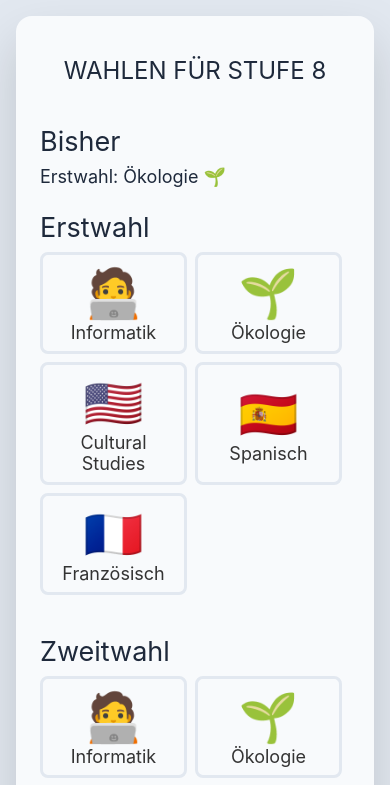
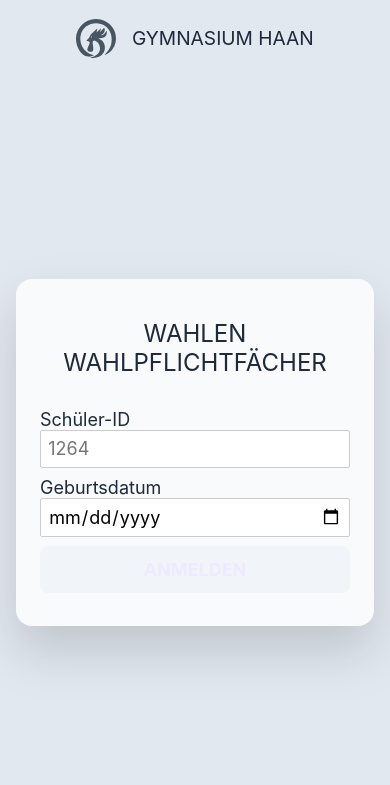
Before and after one commit to 3nt3/course-selection-page-but-worse, a Svelte app: page / in a window 390 px wide. Shown: the top 785 px of the page. Built offline with nearby package versions, Linux system fonts and the light colour scheme.

Commit message:
add logo
Signed-off-by: 3nt3 <gott@3nt3.de>

```diff
--- a/src/App.svelte
+++ b/src/App.svelte
@@ -8,10 +8,10 @@
     let secondarySelection: string | null = null;
     let done = false;
 
-    // let data: object | null = null;
-    let data: object | null = JSON.parse(
-        '{"id":"4009","stufe":"8","gebdat":"2005-11-16","erstwahl":"Ökologie","zweitwahl":null,"subjects":[{"fach":"Informatik"},{"fach":"\\u00d6kologie"},{"fach":"Cultural Studies"},{"fach":"Spanisch"},{"fach":"Franz\\u00f6sisch"}]}'
-    );
+    let data: object | null = null;
+    // let data: object | null = JSON.parse(
+    //     '{"id":"4009","stufe":"8","gebdat":"2005-11-16","erstwahl":"Ökologie","zweitwahl":null,"subjects":[{"fach":"Informatik"},{"fach":"\\u00d6kologie"},{"fach":"Cultural Studies"},{"fach":"Spanisch"},{"fach":"Franz\\u00f6sisch"}]}'
+    // );
     let loading = false;
     $: secondarySelectionAvailable = ((data || {})["stufe"] || "") !== "6";
 
@@ -84,9 +84,19 @@
 </script>
 
 <main>
+    <a id="logo" href="./">
+        <img src="./logo.svg" alt="Logo" />
+        <h1>Gymnasium Haan</h1>
+    </a>
     <div id="form" class:expanded-form={secondarySelectionAvailable && data}>
         {#if error}
-            <div id="error">Joa nee eher nicht bro</div>
+            <div id="error">
+                {#if errorMessage}
+                    {errorMessage}
+                {:else}
+                    Joa nee eher nicht bro
+                {/if}
+            </div>
         {/if}
         {#if loading}
             Loading...
@@ -220,12 +230,38 @@
 </main>
 
 <style lang="scss">
+    #logo {
+        margin-bottom: auto;
+
+        display: flex;
+        flex-direction: row;
+        align-items: center;
+
+        height: 2.8rem;
+        gap: 1rem;
+        color: #1e293b;
+        text-decoration: none;
+
+        img {
+            height: 100%;
+        }
+
+        h1 {
+            font-weight: 400;
+            margin: 0;
+            text-transform: uppercase;
+
+            font-size: 1.5rem;
+        }
+    }
+
     main {
         display: flex;
-        justify-content: center;
+        flex-direction: column;
         align-items: center;
         min-height: 100vh;
         padding: 2rem;
+        gap: 1rem;
         background-color: #e2e8f0;
 
         color: #1e293b;
@@ -233,6 +269,8 @@
     }
 
     #form {
+        margin-bottom: auto;
+
         display: flex;
         flex-direction: column;
         align-items: center;
@@ -258,6 +296,7 @@
             }
 
             #submit-button {
+                margin-top: 2rem;
                 width: 50%;
             }
         }
@@ -365,6 +404,16 @@
     }
 
     @media (max-width: 600px) {
+        #logo {
+            img {
+                height: 2.4rem;
+            }
+
+            h1 {
+                font-size: 1.2rem;
+            }
+        }
+
         main {
             padding: 1rem;
         }
```
